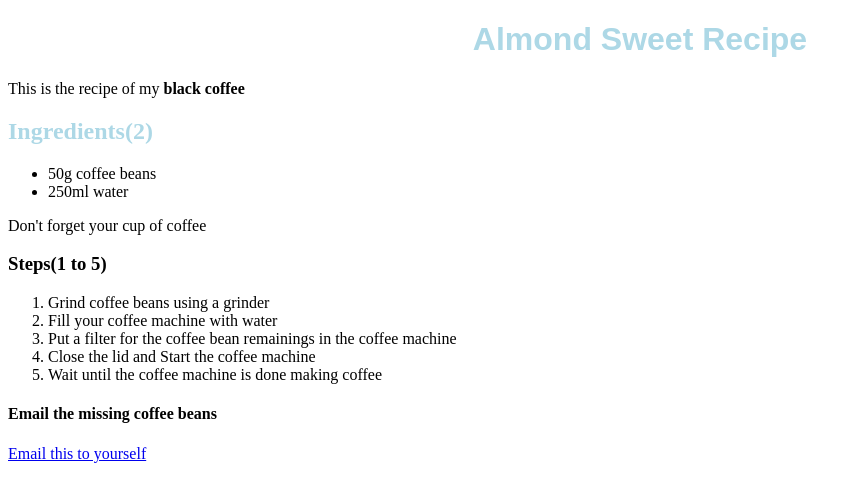
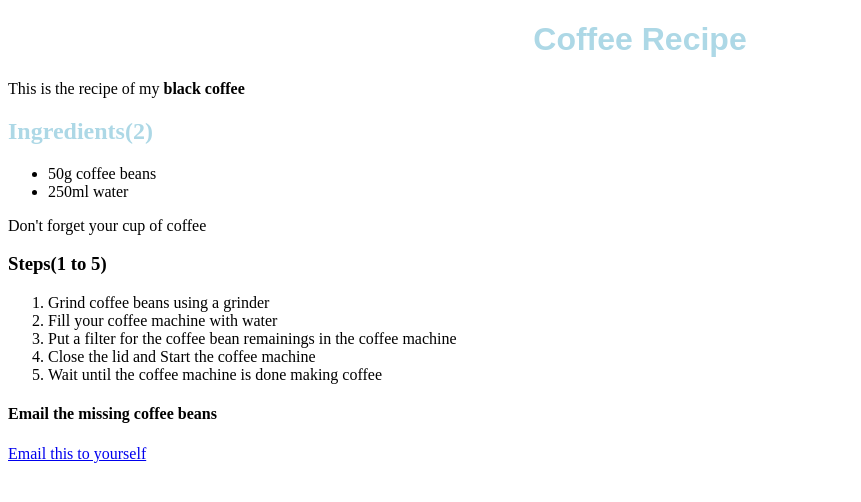
Before and after one commit to 420n13la/my-recipe-Christian, a plain HTML site: page ingredients.html in a window 1280 px wide. Shown: the whole page, without its empty margins (0-861 px from the left). Drawn offline with Linux system fonts and the light colour scheme.

Commit message:
Update ingredients.html

```diff
--- a/ingredients.html
+++ b/ingredients.html
@@ -6,7 +6,7 @@
 </head>
 <body>
 
-<h1>Almond Sweet Recipe</h1>
+<h1>Coffee Recipe</h1>
 
 <p>This is the recipe of my <strong><span>black coffee</span></strong></p>
 
```
